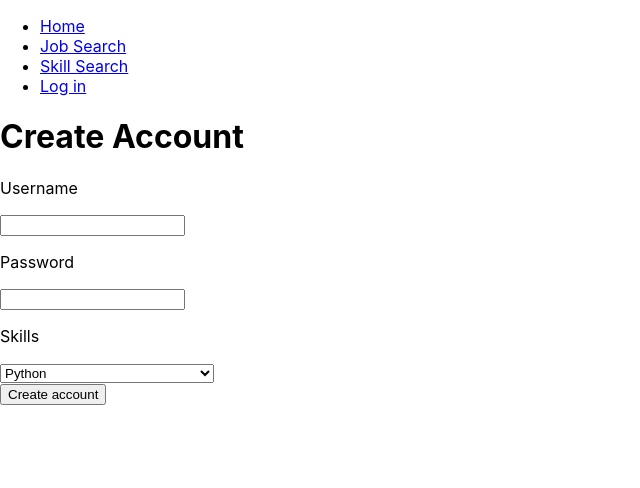
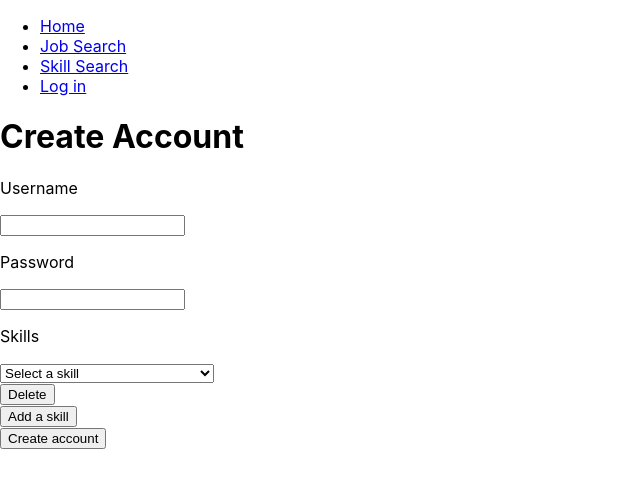
Before and after one commit to msmithp/jse-annotate, a React (Create React App) app in the folder frontend/: page /create-account in a window 1280 px wide. Shown: the top 488 px of the page, without its empty margins (0-640 px from the left). Built offline with nearby package versions, Linux system fonts and the light colour scheme.

Commit message:
Create dynamic dropdown list component

```diff
--- a/frontend/src/components/Dropdown.tsx
+++ b/frontend/src/components/Dropdown.tsx
@@ -1,26 +1,47 @@
 import React from "react";
+import { useState } from "react";
 
-interface DropdownProps {
+
+export interface DropdownProps {
+    // Format of `values`: {category, [list_of_skill_dictionaries]}
     values: {[category: string]: {
         id: number,
         name: string
-    }[]}
+    }[]},
+    selected: number,
+    onChange: (id: number) => void
 }
 
-function Dropdown({ values }: DropdownProps) {
-    // For each category:
+function Dropdown({ values, selected, onChange }: DropdownProps) {
+    // State variables
+    const [selection, setSelection] = useState(selected);
+
+    // Handler function
+    function handleChange(event: React.ChangeEvent<HTMLSelectElement>) {
+        const id = Number(event.currentTarget.value);
+        setSelection(id);
+        onChange(id);
+    }
+
+    // Create dropdown options
+    // Iterate through each skill category:
     const options = Object.keys(values).map(category =>
-        <optgroup label={category}>
-            {/* For each skill in this category: */}
+        <optgroup label={category} key={"category-" + category}>
+            {/* Iterate through each skill in this category: */}
             {values[category].map(skill =>
-                <option key={skill.id}>{skill.name}</option>
+                <option key={skill.id} value={skill.id}>{skill.name}</option>
             )}
         </optgroup>
     );
 
     return(
         <div>
-            <select>{options}</select>
+            <select
+                onChange={e => handleChange(e)}
+                value={selection}>
+                <option disabled key={-1} value={-1}>Select a skill</option>
+                {options}
+            </select>
         </div>
     )
 }
--- /dev/null
+++ b/frontend/src/components/DropdownList.tsx
@@ -0,0 +1,50 @@
+import Dropdown from "./Dropdown"
+
+
+interface DropdownListProps {
+    // Format of `values`: {category, [list_of_skill_dictionaries]}
+    values: {[category: string]: {
+        id: number,
+        name: string
+    }[]},
+    selections: number[],
+    onChange: (index: number, value: number) => void,
+    onRemove: (index: number) => void
+}
+
+
+function DropdownList({ values, selections, onChange, onRemove }: DropdownListProps) {
+    // Event handlers
+    function addDropdown() {
+        // Append a -1 (empty dropdown) to the dropdown list
+        onChange(selections.length, -1);
+    }
+
+    const dropdownElements = selections.map((selection, i) =>
+        <div key={i}>
+            <Dropdown
+                key={selection}
+                values={values}
+                selected={selection}
+                onChange={id => onChange(i, id)} />
+            <button
+                key={"delete-" + selection}
+                onClick={e => {
+                    e.preventDefault();
+                    onRemove(i);
+                }}>Delete</button>
+        </div>
+    )
+
+    return (
+        <div>
+            {dropdownElements}
+            <button onClick={e => {
+                e.preventDefault();
+                addDropdown();
+            }}>Add a skill</button>
+        </div>
+    )
+}
+
+export default DropdownList;
--- a/frontend/src/components/index.ts
+++ b/frontend/src/components/index.ts
@@ -1,2 +1,3 @@
 export {default as Navbar } from "./Navbar";
 export {default as Dropdown} from "./Dropdown";
+export {default as DropdownList} from "./DropdownList";
--- a/frontend/src/pages/CreateAccount.tsx
+++ b/frontend/src/pages/CreateAccount.tsx
@@ -1,29 +1,7 @@
 import React from "react";
 import { useState } from "react";
-import Dropdown from "../components/Dropdown";
+import DropdownList from "../components/DropdownList";
 
-const languages: string[]      = ["Python", "Java", "C", "C++", "JavaScript"];
-const frameworks: string[]     = ["Django", "React", "Node.js", "Angular.js", "Express.js"];
-const cloudPlatforms: string[] = ["Amazon Web Services (AWS)", "Google Cloud Platform (GCP)",
-                                  "Microsoft Azure"];
-// const values = {"Programming Languages": languages,
-//     "Web Frameworks": frameworks, "Cloud Computing Platforms": cloudPlatforms};
-
-// const values = [
-//     {id: 0, name: "Python", category: "Programming Languages"},
-//     {id: 1, name: "Java", category: "Programming Languages"},
-//     {id: 2, name: "C", category: "Programming Languages"},
-//     {id: 3, name: "C++", category: "Programming Languages"},
-//     {id: 4, name: "JavaScript", category: "Programming Languages"},
-//     {id: 5, name: "Django", category: "Web Frameworks"},
-//     {id: 6, name: "React", category: "Web Frameworks"},
-//     {id: 7, name: "Node.js", category: "Web Frameworks"},
-//     {id: 8, name: "Angular.js", category: "Web Frameworks"},
-//     {id: 9, name: "Express.js", category: "Web Frameworks"},
-//     {id: 10, name: "Amazon Web Services (AWS)", category: "Cloud Platforms"},
-//     {id: 11, name: "Google Cloud Platform (GCP)", category: "Cloud Platforms"},
-//     {id: 12, name: "Microsoft Azure", category: "Cloud Platforms"}
-// ]
 
 const values = {
     "Programming Languages": [
@@ -33,24 +11,40 @@ const values = {
         {id: 5, name: "Django"}, {id: 6, name: "React"}, {id: 7, name: "Node.js"},
         {id: 8, name: "Angular.js"}, {id: 9, name: "Express.js"}
     ], "Cloud Computing Platforms": [
-        {id: 10, name: "Amazon Web Services (AWS)"}, {id: 11, name: "Google Cloud Platform (GCP)"},
+        {id: 10, name: "Amazon Web Services (AWS)"},
+        {id: 11, name: "Google Cloud Platform (GCP)"},
         {id: 12, name: "Microsoft Azure"}
     ]
 };
 
 interface CreateAccountFormProps {
-    handler: (username: string, password: string) => void
+    handler: (username: string, password: string, skills: number[]) => void
 }
 
 function CreateAccountForm({ handler }: CreateAccountFormProps) {
-    function handleSubmit(event: React.FormEvent): void {
-        event.preventDefault();  // Prevent default form submission
-        handler(username, password);
-    }
-
     // State variables
     const [username, setUsername] = useState("");
     const [password, setPassword] = useState("");
+    const [skills, setSkills] = useState([-1]);
+
+    // Event handlers
+    function handleSubmit(event: React.FormEvent): void {
+        event.preventDefault();  // Prevent default form submission
+        handler(username, password, skills);
+    }
+
+    function handleDropdownChange(index: number, id: number): void {
+        // Copy list of dropdown selections
+        const updatedSkills = [...skills];
+        // Update dropdown list at index of changed dropdown
+        updatedSkills[index] = id;
+        // Update dropdown state variable with new list
+        setSkills(updatedSkills);
+    }
+
+    function handleRemoveDropdown(index: number): void {
+        setSkills(skills.filter((_, i) => i !== index));
+    }
 
     return (
         <form onSubmit={handleSubmit}>
@@ -74,19 +68,11 @@ function CreateAccountForm({ handler }: CreateAccountFormProps) {
             </label>
             <label>
                 <p>Skills</p>
-                <Dropdown values={values} />
-                {/* <select>
-                    <optgroup label="Programming languages">
-                        <option>First skill</option>
-                        <option>Second skill</option>
-                        <option>Third skill</option>
-                    </optgroup>
-                    <optgroup label="Cloud platforms">
-                        <option>Fourth skill</option>
-                        <option>Fifth skill</option>
-                        <option>Sixth skill</option>
-                    </optgroup>
-                </select> */}
+                <DropdownList
+                    values={values}
+                    selections={skills}
+                    onChange={handleDropdownChange}
+                    onRemove={handleRemoveDropdown} />
             </label>
             <div>
                 <button type="submit">Create account</button>
@@ -97,8 +83,9 @@ function CreateAccountForm({ handler }: CreateAccountFormProps) {
 
 
 function CreateAccount() {
-    function handleCreateAccount(username: string, password: string): void {
-        console.log("Username: " + username + " Password: " + password);
+    function handleCreateAccount(username: string,
+        password: string, skills: number[]): void {
+        console.log("Username: " + username + " Password: " + password + " Skills: " + skills);
 
         // Send username and password to back-end to create account
 
```
